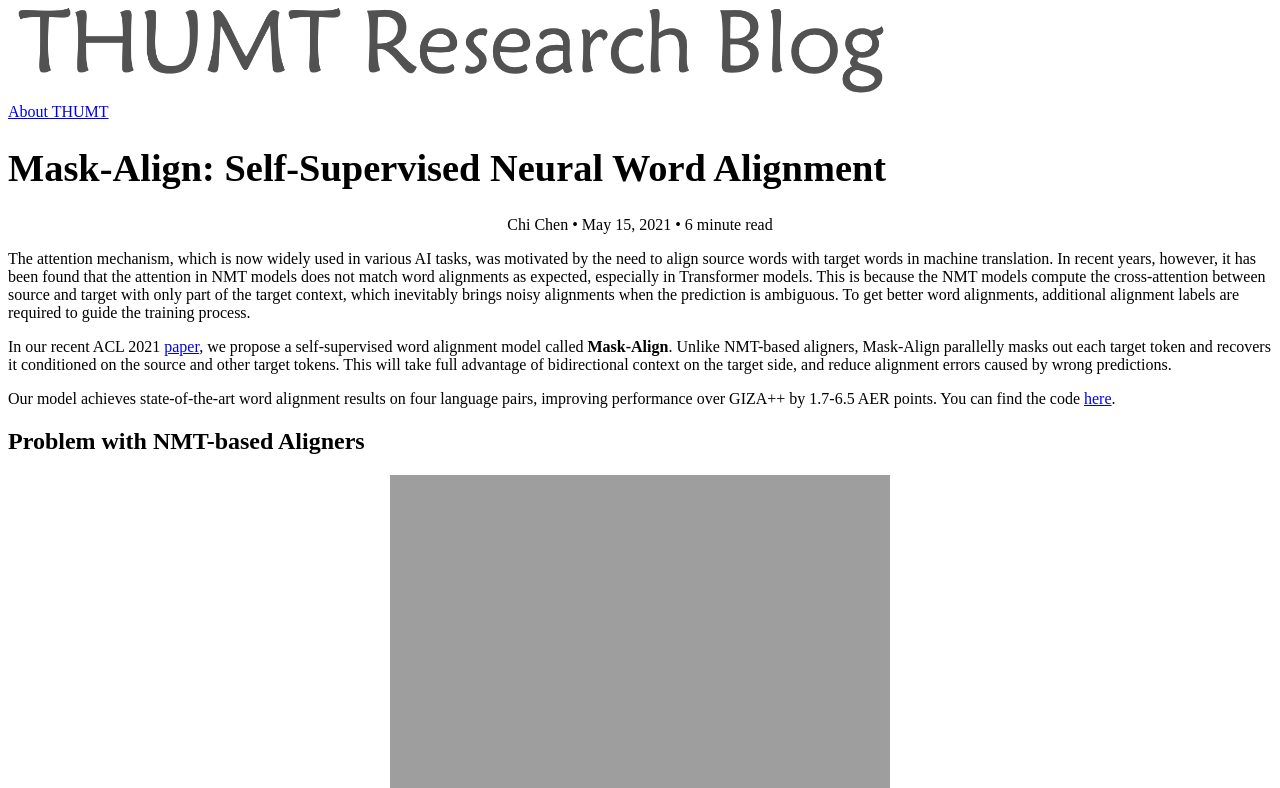
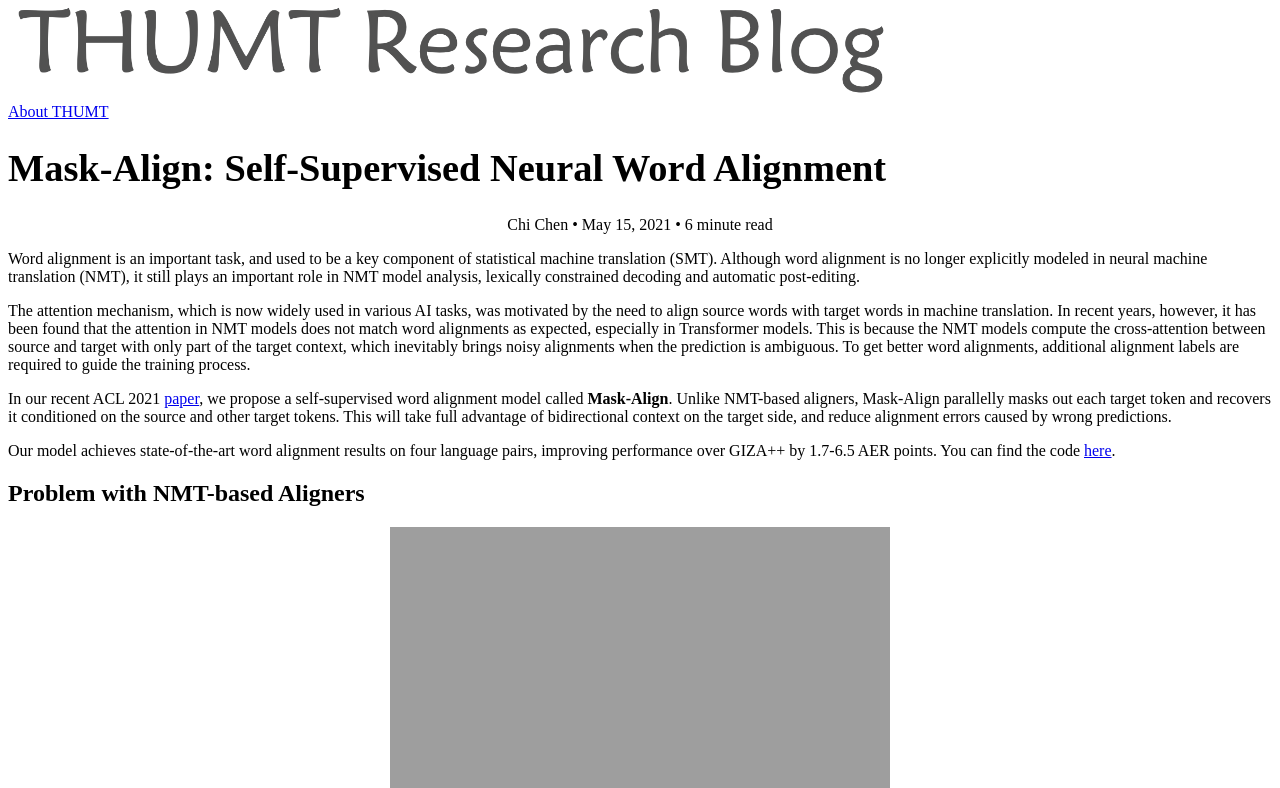
Before and after one commit to thumtblog/thumtblog.github.io, a Jekyll site: the page built from _posts/2021-05-15-mask-align.md, in a window 1280 px wide and 900 px high, cut to the strip 112-900 px from the top of the window. Built offline with Jekyll 4.4.1, drawn with Linux system fonts in a browser that asks for light colours.

Commit message:
update mask-align

```diff
--- a/_posts/2021-05-15-mask-align.md
+++ b/_posts/2021-05-15-mask-align.md
@@ -5,6 +5,8 @@
 date:       2021-05-15 12:00:00
 summary:    We propose Mask-Align, a self-supervised framework for neural word alignment, which outperforms several strong baselines by a large margin.
 ---
+
+Word alignment is an important task, and used to be a key component of statistical machine translation (SMT). Although word alignment is no longer explicitly modeled in neural machine translation (NMT), it still plays an important role in NMT model analysis, lexically constrained decoding and automatic post-editing.
 
 The attention mechanism, which is now widely used in various AI tasks, was motivated by the need to align source words with target words in machine translation. In recent years, however, it has been found that the attention in NMT models does not match word alignments as expected, especially in Transformer models. This is because the NMT models compute the cross-attention between source and target with only part of the target context, which inevitably brings noisy alignments when the prediction is ambiguous. To get better word alignments, additional alignment labels are required to guide the training process.
 
```
